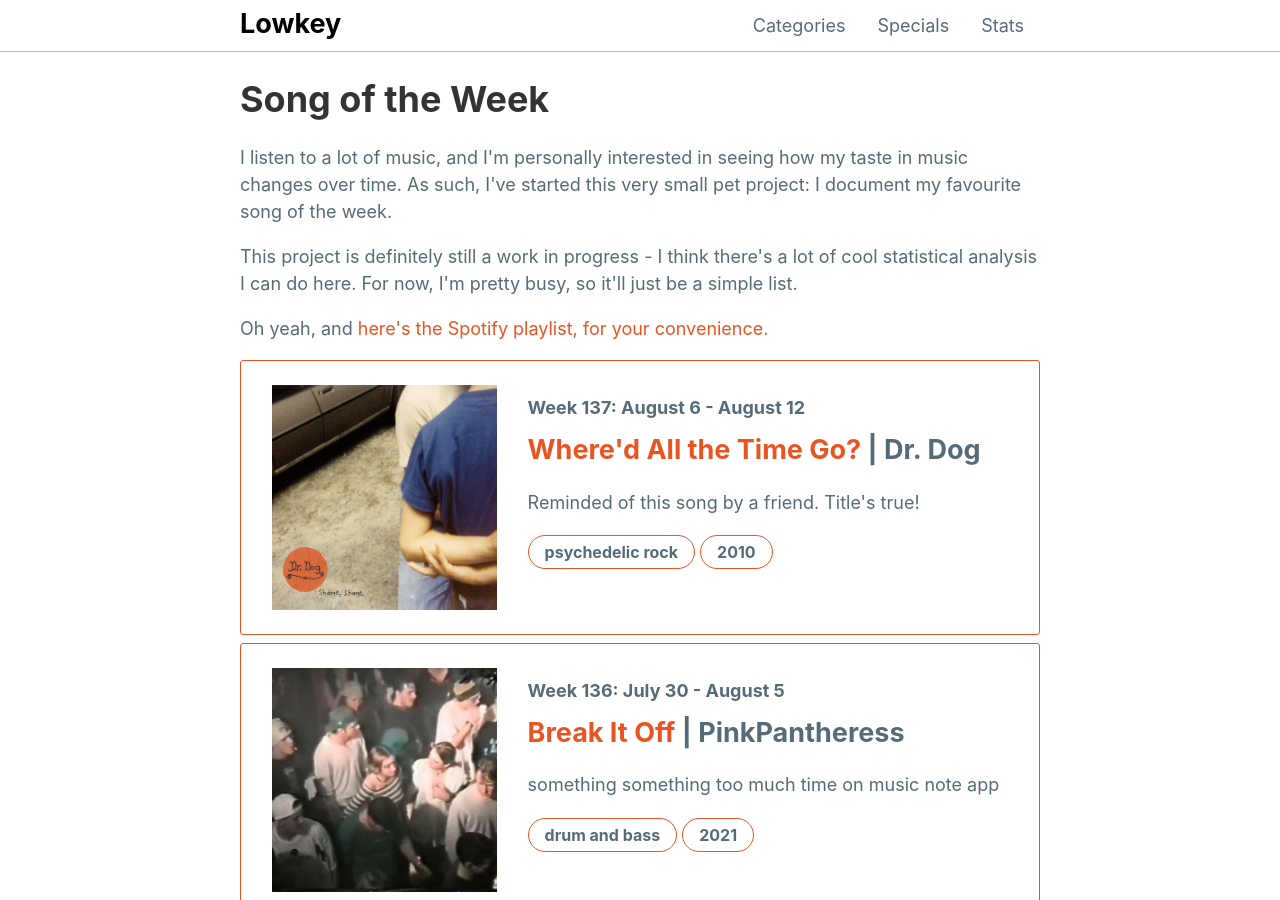
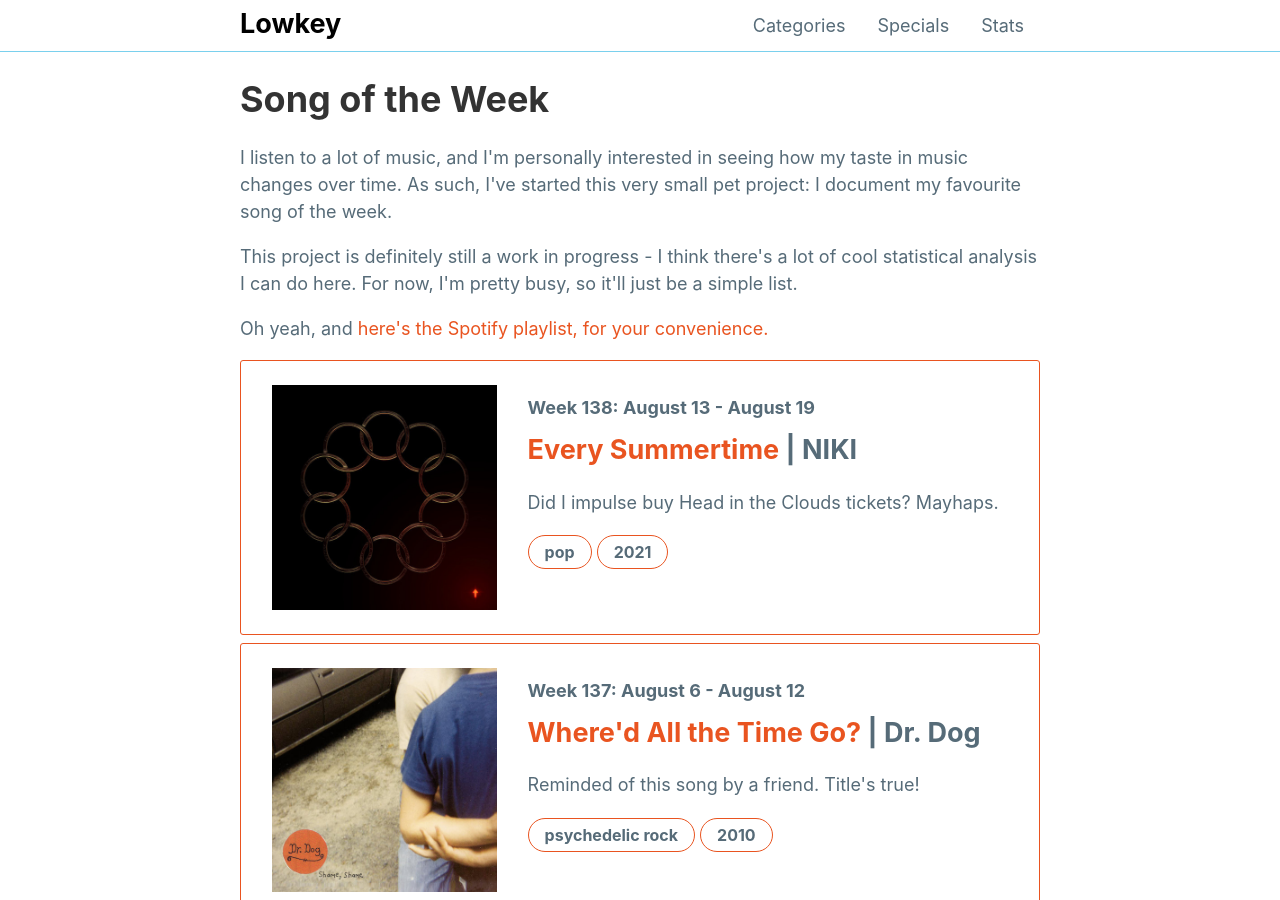
Before and after one commit to mattxwang/lowkey, a Jekyll site: the page built from stats/song-of-the-week.html, in a window 1280 px wide and 900 px high. Built offline with Jekyll 4.4.1, drawn with Linux system fonts in a browser that asks for light colours; comment, search, counter and statistics services are not loaded.

Commit message:
every summertime

```diff
--- a/_data/sotw.yml
+++ b/_data/sotw.yml
@@ -1368,3 +1368,13 @@ week137:
   year: 2010
   blurb: >
     Reminded of this song by a friend. Title's true!
+week138:
+  week: "Week 138: August 13 - August 19"
+  title: "Every Summertime"
+  artist: "NIKI"
+  album: "Every Summertime"
+  album_art: "every-summertime.jpeg"
+  genre: "pop"
+  year: 2021
+  blurb: >
+    Did I impulse buy Head in the Clouds tickets? Mayhaps.
```
Also changed, not shown: img/albums/every-summertime.jpeg (added).
